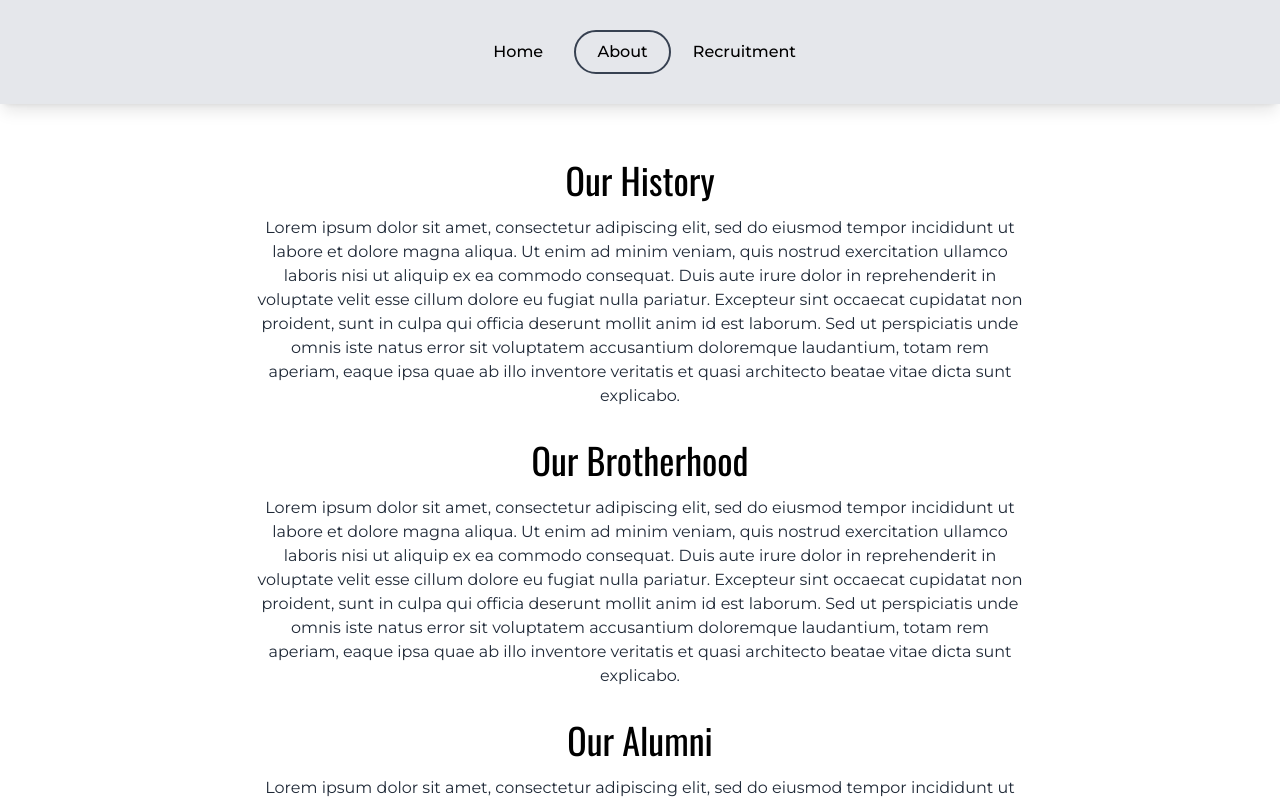
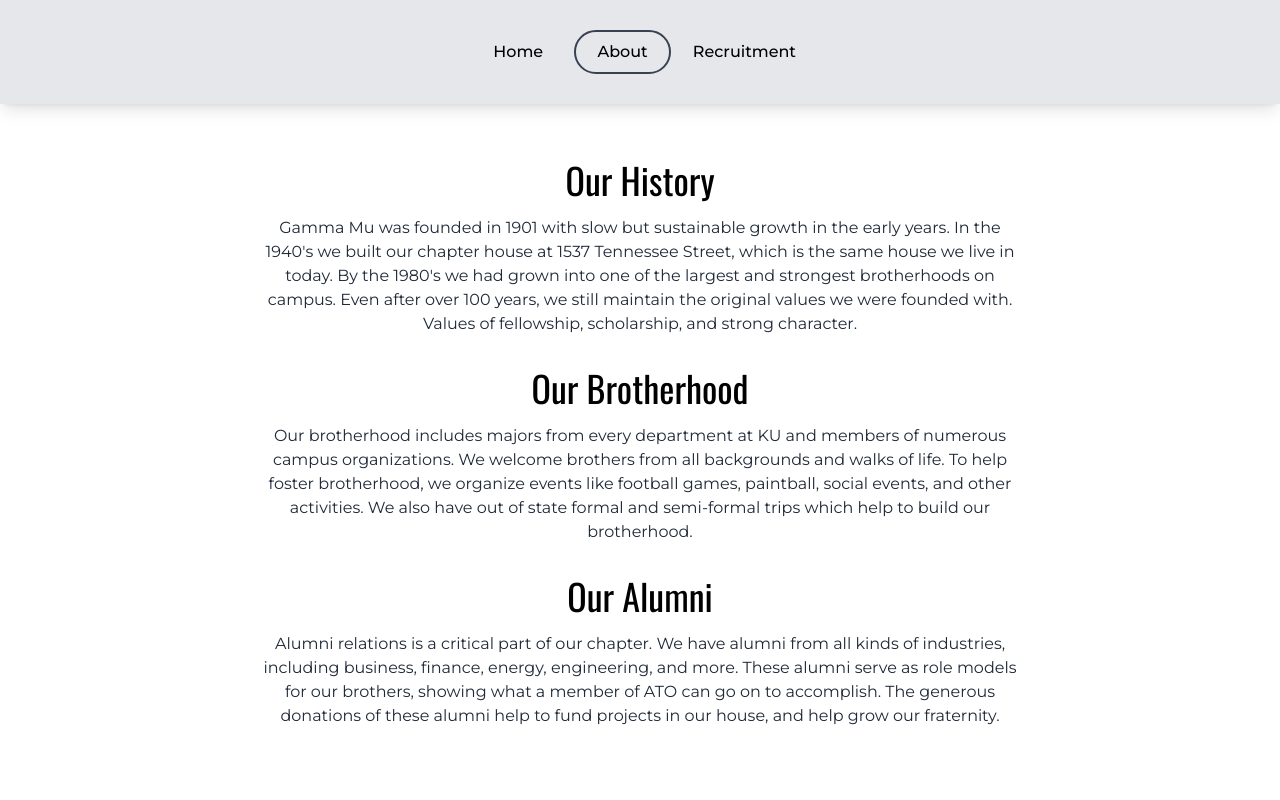
Before and after one commit to CalebHite/ato-website, a Next.js app: page /about in a window 1280 px wide. Shown: the top 800 px of the page. Built offline with nearby package versions, Linux system fonts and the light colour scheme.

Commit message:
Add About Text

```diff
--- a/src/app/about/page.js
+++ b/src/app/about/page.js
@@ -14,20 +14,17 @@ export default function About() {
                 <div className="mb-8 w-full max-w-3xl text-center">
                     <h1 className={`text-4xl text-center mb-4 ${oswald.className}`}>Our History</h1>
                     <p className={`text-md text-gray-800 ${montserrat.className}`}>
-                        Lorem ipsum dolor sit amet, consectetur adipiscing elit, sed do eiusmod tempor incididunt ut labore et dolore magna aliqua. Ut enim ad minim veniam, quis nostrud exercitation ullamco laboris nisi ut aliquip ex ea commodo consequat. Duis aute irure dolor in reprehenderit in voluptate velit esse cillum dolore eu fugiat nulla pariatur. Excepteur sint occaecat cupidatat non proident, sunt in culpa qui officia deserunt mollit anim id est laborum. Sed ut perspiciatis unde omnis iste natus error sit voluptatem accusantium doloremque laudantium, totam rem aperiam, eaque ipsa quae ab illo inventore veritatis et quasi architecto beatae vitae dicta sunt explicabo.
-                    </p>
+                    Gamma Mu was founded in 1901 with slow but sustainable growth in the early years. In the 1940's we built our chapter house at 1537 Tennessee Street, which is the same house we live in today. By the 1980's we had grown into one of the largest and strongest brotherhoods on campus. Even after over 100 years, we still maintain the original values we were founded with. Values of fellowship, scholarship, and strong character.                    </p>
                 </div>
                 <div className="mb-8 w-full max-w-3xl text-center">
                     <h1 className={`text-4xl text-center mb-4 ${oswald.className}`}>Our Brotherhood</h1>
                     <p className={`text-md text-gray-800 ${montserrat.className}`}>
-                        Lorem ipsum dolor sit amet, consectetur adipiscing elit, sed do eiusmod tempor incididunt ut labore et dolore magna aliqua. Ut enim ad minim veniam, quis nostrud exercitation ullamco laboris nisi ut aliquip ex ea commodo consequat. Duis aute irure dolor in reprehenderit in voluptate velit esse cillum dolore eu fugiat nulla pariatur. Excepteur sint occaecat cupidatat non proident, sunt in culpa qui officia deserunt mollit anim id est laborum. Sed ut perspiciatis unde omnis iste natus error sit voluptatem accusantium doloremque laudantium, totam rem aperiam, eaque ipsa quae ab illo inventore veritatis et quasi architecto beatae vitae dicta sunt explicabo.
-                    </p>
-                </div>
+                    Our brotherhood includes majors from every department at KU and members of numerous campus organizations. We welcome brothers from all backgrounds and walks of life. To help foster brotherhood, we organize events like football games, paintball, social events, and other activities. We also have out of state formal and semi-formal trips which help to build our brotherhood.</p>
+                    </div>
                 <div className="mb-8 w-full max-w-3xl text-center">
                     <h1 className={`text-4xl text-center mb-4 ${oswald.className}`}>Our Alumni</h1>
                     <p className={`text-md text-gray-800 ${montserrat.className}`}>
-                        Lorem ipsum dolor sit amet, consectetur adipiscing elit, sed do eiusmod tempor incididunt ut labore et dolore magna aliqua. Ut enim ad minim veniam, quis nostrud exercitation ullamco laboris nisi ut aliquip ex ea commodo consequat. Duis aute irure dolor in reprehenderit in voluptate velit esse cillum dolore eu fugiat nulla pariatur. Excepteur sint occaecat cupidatat non proident, sunt in culpa qui officia deserunt mollit anim id est laborum. Sed ut perspiciatis unde omnis iste natus error sit voluptatem accusantium doloremque laudantium, totam rem aperiam, eaque ipsa quae ab illo inventore veritatis et quasi architecto beatae vitae dicta sunt explicabo.
-                    </p>
+                    Alumni relations is a critical part of our chapter. We have alumni from all kinds of industries, including business, finance, energy, engineering, and more. These alumni serve as role models for our brothers, showing what a member of ATO can go on to accomplish. The generous donations of these alumni help to fund projects in our house, and help grow our fraternity.                    </p>
                 </div>
             </div>
             <Footer />
```
